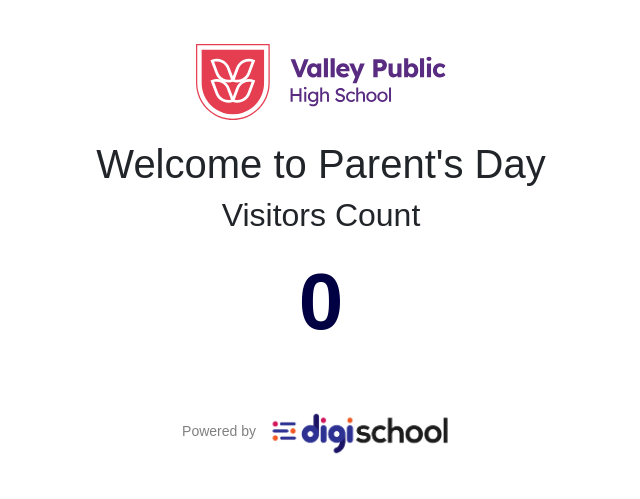
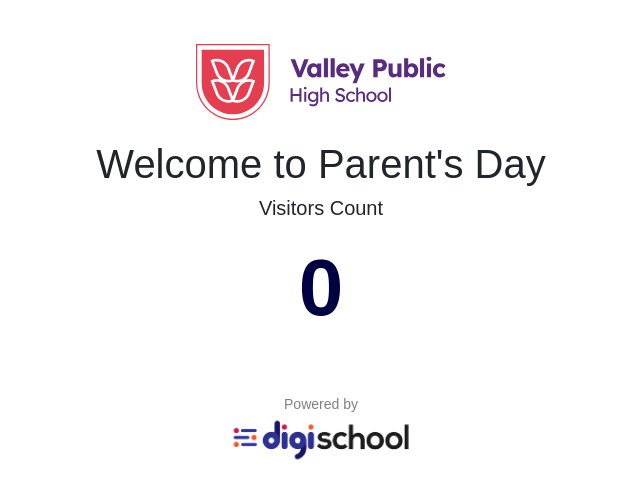
Before and after one commit to Sundess/vp-counter-iot, a Flask app: page / in a window 1280 px wide. Shown: the part 141-640 px from the top of the page, without its empty margins (319-959 px from the left). Run offline with Flask 3, Linux system fonts and the light colour scheme.

Commit message:
few changes

```diff
--- a/templates/index.html
+++ b/templates/index.html
@@ -3,7 +3,7 @@
   <head>
     <meta charset="UTF-8" />
     <meta name="viewport" content="width=device-width, initial-scale=1.0" />
-    <title>Button Press Counter</title>
+    <title>Valley Public Tracker</title>
     <link
       href="https://cdn.jsdelivr.net/npm/bootstrap@5.3.0/dist/css/bootstrap.min.css"
       rel="stylesheet"
@@ -32,6 +32,10 @@
         font-size: 14px;
         color: gray;
       }
+      .footer img {
+        display: block;
+        margin: 10px auto;
+      }
     </style>
     <script>
       function updateCount() {
@@ -47,13 +51,16 @@
   <body class="container">
     <img src="../static/vp-logo.svg" alt="Logo" class="logo" />
     <h1>Welcome to Parent's Day</h1>
-    <h2>Visitors Count</h2>
+    <h5>Visitors Count</h2>
     <p class="counter" id="count">0</p>
     <div class="footer">
-      <p>
-        Powered by
-        <img src="../static/dg-logo.png" alt="Powered By" width="200" />
-      </p>
+      <p style="margin-bottom: 0px">Powered by</p>
+      <img
+        style="margin-top: 0px"
+        src="../static/dg-logo.png"
+        alt="DG Logo"
+        width="200"
+      />
     </div>
   </body>
 </html>
```
Also changed, not shown: static/vp-logo-text.svg (added).
